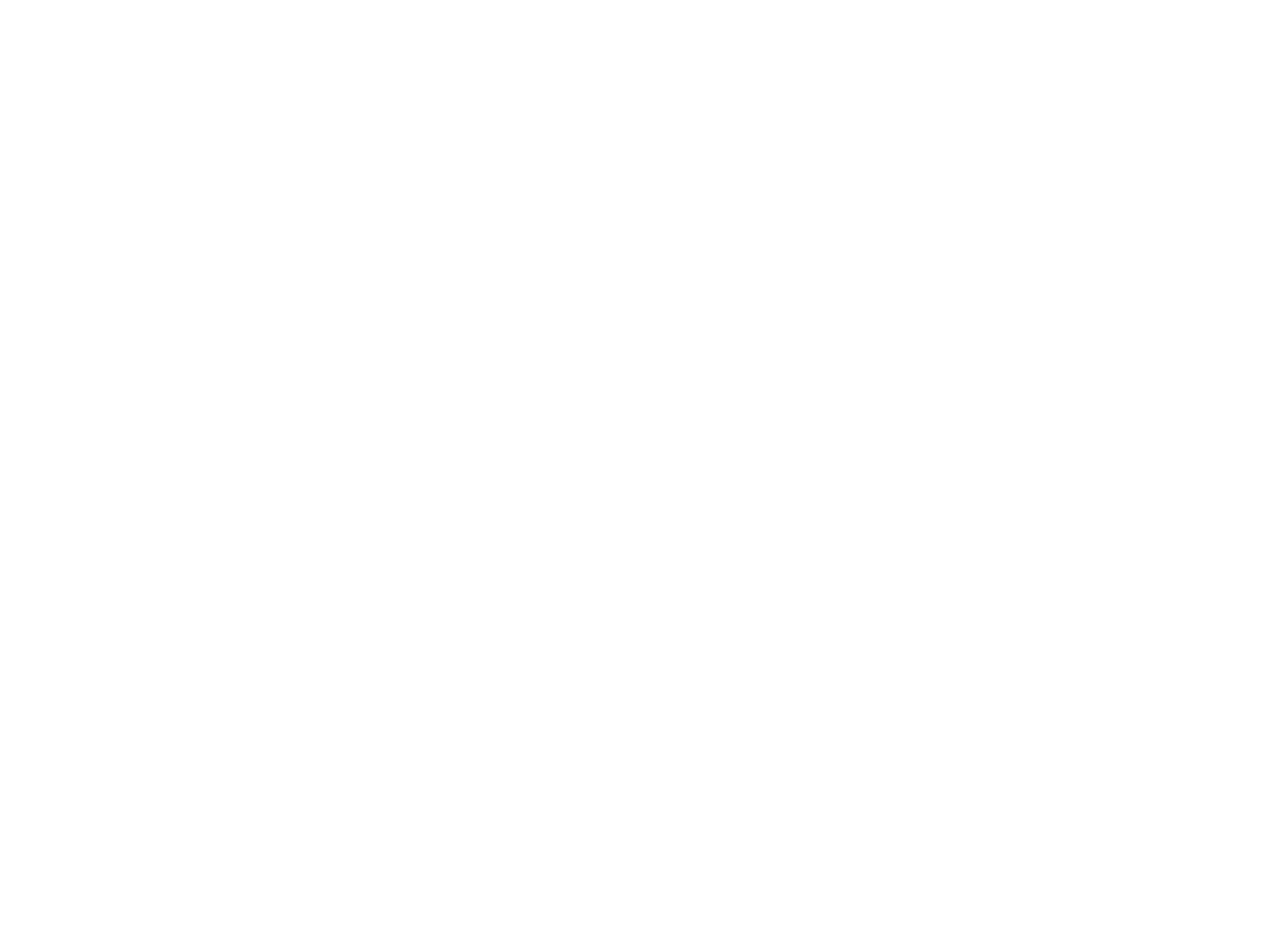
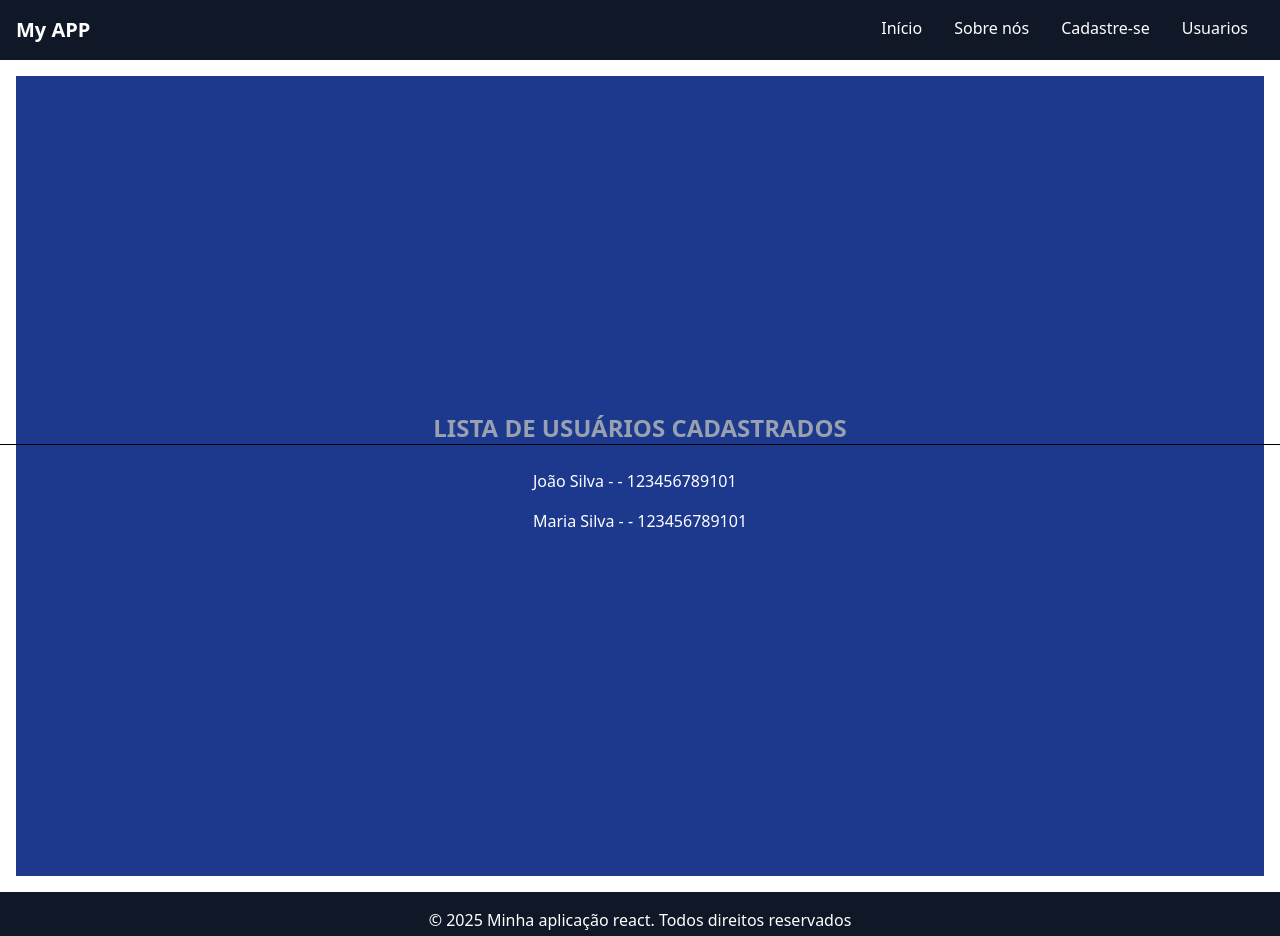
Before and after one commit to joaomarti755/AulaReact, a React (Vite) app: page /usuarios in a window 1280 px wide. Before the commit this address had no page. Shown: the top 936 px of the page. Before the commit the page ends 800 px from the top, so only its background shows below. Built offline with nearby package versions, Linux system fonts and the light colour scheme; data requests are answered from the project's data file.

Commit message:
json server get usuarios

```diff
--- /dev/null
+++ b/api.tsx
@@ -0,0 +1,8 @@
+import axios from "axios";
+
+const API_URL = "http://localhost:5000/usuarios"
+
+export const getUsuarios = async () => {
+    const response = await axios.get(API_URL)
+    return response.data
+}
--- /dev/null
+++ b/db.json
@@ -0,0 +1,18 @@
+{
+    "usuarios":[
+        {
+            "id" : "1",
+            "nome" : "João",
+            "sobrenome" : "Silva",
+            "email " : "js@js.com",
+            "cpf" : "123456789101"
+        },
+        {
+            "id" : "2",
+            "nome" : "Maria",
+            "sobrenome" : "Silva",
+            "email " : "ms@ms.com",
+            "cpf" : "123456789101"
+        }
+    ]
+}
--- a/package.json
+++ b/package.json
@@ -7,10 +7,12 @@
     "dev": "vite",
     "build": "tsc -b && vite build",
     "lint": "eslint .",
-    "preview": "vite preview"
+    "preview": "vite preview",
+    "server": "json-server --watch db.json --port 5000"
   },
   "dependencies": {
     "@tailwindcss/vite": "^4.0.11",
+    "axios": "^1.8.2",
     "react": "^19.0.0",
     "react-dom": "^19.0.0",
     "react-router-dom": "^7.3.0",
@@ -25,6 +27,7 @@
     "eslint-plugin-react-hooks": "^5.1.0",
     "eslint-plugin-react-refresh": "^0.4.19",
     "globals": "^15.15.0",
+    "json-server": "^1.0.0-beta.3",
     "typescript": "~5.7.2",
     "typescript-eslint": "^8.24.1",
     "vite": "^6.2.0"
--- a/src/App.tsx
+++ b/src/App.tsx
@@ -1,21 +1,40 @@
-import { BrowserRouter, Routes, Route }
-  from "react-router-dom"
+import { BrowserRouter, Routes, Route } from "react-router-dom"
+import { Suspense, lazy } from "react"
 
-import Home from "./pages/Home"
-import About from "./pages/About"
-import Register from "./pages/Register"
-import Profile from "./pages/Profile"
+const Home = lazy(() => import("./pages/Home"))
+const About = lazy(() => import("./pages/About"))
+const Register = lazy(() => import("./pages/Register"))
+const Profile = lazy(() => import("./pages/Profile"))
+const Users = lazy(() => import("./pages/Users"))
+
+const Footer = lazy(() => import("./components/Footer"))
+const Header = lazy(() => import("./components/Header"))
 
 function App() {
   return (
+
     <BrowserRouter>
+      <div className="flex flex-col min-h-screen">
+        <Suspense fallback={<div className="bg-gray-500"> Carregando .... </div>}>
+          <Header />
+        </Suspense>
+        <main className="flex-grow p-4">
+          <Suspense fallback={<div className="bg-gray-500"> Carregando .... </div>}>
             <Routes>
               <Route path="/" element={<Home />} />
               <Route path="/sobre" element={<About />} />
               <Route path="/cadastro" element={<Register />} />
               <Route path="/perfil/:username" element={<Profile />} />
+              <Route path="/usuarios" element={<Users />} />
+
             </Routes>
-    </BrowserRouter>
+          </Suspense>
+        </main>
+        <Suspense fallback={<div className="bg-gray-500"> Carregando .... </div>}>
+          <Footer />
+        </Suspense>
+      </div>
+    </BrowserRouter >
   )
 }
 
--- /dev/null
+++ b/src/components/Footer.tsx
@@ -0,0 +1,13 @@
+function Footer(){
+    const AnoAtual = new Date().getFullYear()
+
+    return(
+        <footer className="bg-gray-900 text-white text-center p-4">
+              <p> &copy; {AnoAtual} Minha aplicação react.
+                Todos direitos reservados </p>
+            <p> Marca registrada &reg; </p>
+        </footer>
+    )
+}
+
+export default Footer;
--- /dev/null
+++ b/src/components/Header.tsx
@@ -0,0 +1,23 @@
+import { Link } from "react-router-dom";
+
+function Header(){
+    return(
+        <header className="bg-gray-900 text-white p-4">
+            <nav className="flex justify-between">
+                <h1 className="text-xl font-bold"> My APP </h1>
+                <ul className="flex space-x-4">
+                    <li><Link className="mr-4
+                hover:text-blue-800" to="/"> Início </Link></li>
+                    <li> <Link className="mr-4
+                hover:text-blue-800" to="/sobre"> Sobre nós </Link></li>
+                    <li> <Link className="mr-4
+                hover:text-blue-800" to="/cadastro"> Cadastre-se </Link></li>
+                  <li> <Link className="mr-4
+                hover:text-blue-800" to="/usuarios"> Usuarios </Link></li>
+                </ul>
+            </nav>
+        </header>
+    )
+}
+
+export default Header;
--- a/src/pages/Home.tsx
+++ b/src/pages/Home.tsx
@@ -1,4 +1,3 @@
-import { Link } from "react-router-dom"
 
 function Home() {
     return (
@@ -11,14 +10,6 @@ function Home() {
             <p className="text-1sm text-center text-white">
                 Utilizando tailwind com react router
             </p>
-            <nav className="mt-4 p-2 bg-blue-300">
-                <Link className="mr-4 text-blue-600
-                hover:text-blue-800" to="/"> Início </Link>
-               <Link className="mr-4 text-blue-600
-                hover:text-blue-800" to="/sobre"> Sobre nós </Link>
-                <Link className="mr-4 text-blue-600
-                hover:text-blue-800" to="/cadastro"> Cadastre-se </Link>
-            </nav>
         </div>
     )
 }
--- /dev/null
+++ b/src/pages/Users.tsx
@@ -0,0 +1,33 @@
+import { useEffect, useState } from "react";
+import { getUsuarios } from "../../api";
+
+function Users() {
+  const [usuarios, setUsuarios] = useState<any[]>([]);
+
+  const fetchUsuarios = async () => {
+    const data = await getUsuarios();
+    setUsuarios(data);
+  };
+
+  useEffect(() => {
+    fetchUsuarios();
+  }, []);
+
+  return (
+    <div className="h-screen flex flex-col items-center justify-center bg-blue-900">
+      <h1 className="text-2xl font-bold text-center text-gray-400">
+        LISTA DE USUÁRIOS CADASTRADOS
+      </h1>
+      <hr className="w-screen" />
+      <ul className="text-white mt-4">
+        {usuarios.map((usuario) => (
+          <li key={usuario.id} className="py-2">
+            {usuario.nome} {usuario.sobrenome} - {usuario.email} - {usuario.cpf}
+          </li>
+        ))}
+      </ul>
+    </div>
+  );
+}
+
+export default Users;
```
Also changed, not shown: 1 other file (tests, documents, lock files or other folders). Lines whose indentation alone changed are shown as unchanged.
